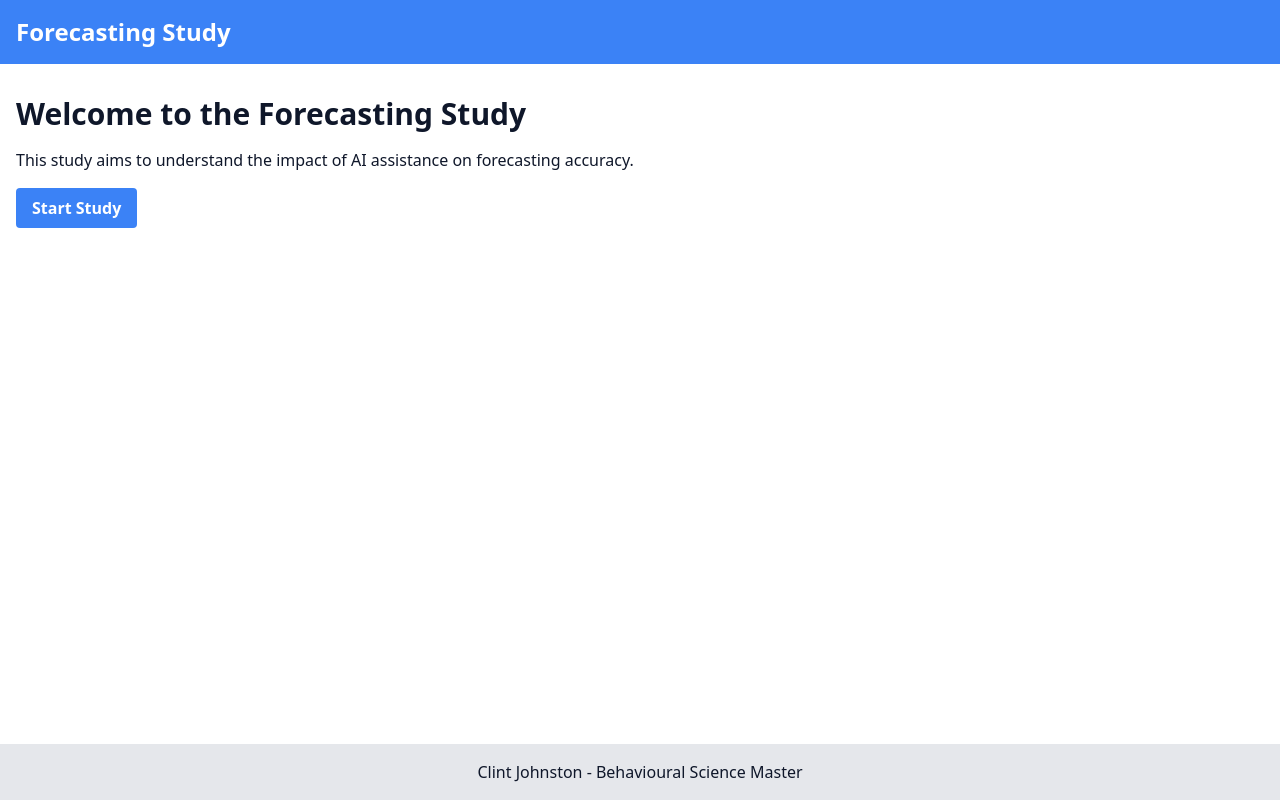
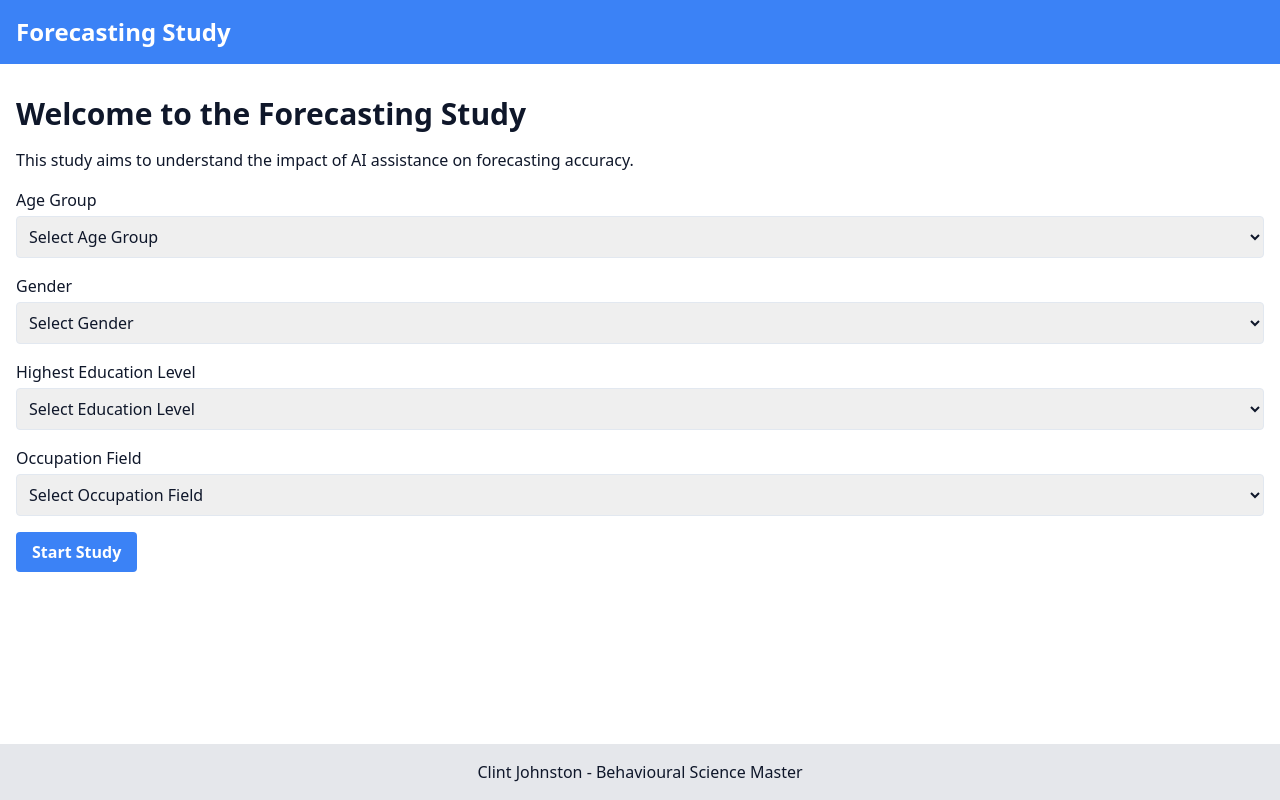
Before and after one commit to h1whelan/AI-Forecasting, a React app in the folder forecasting-react-app/: page / in a window 1280 px wide. Built offline with nearby package versions, Linux system fonts and the light colour scheme; no server answers.

Commit message:
demographic information collection

```diff
--- a/forecasting-react-app/src/pages/Landing.js
+++ b/forecasting-react-app/src/pages/Landing.js
@@ -1,26 +1,118 @@
-import React from 'react';
+import React, { useState } from 'react';
 import { useNavigate } from 'react-router-dom';
 import { v4 as uuidv4 } from 'uuid';
+import { submitDemographics } from '../services/apiService';
 
 const Landing = () => {
   const navigate = useNavigate();
+  const [demographics, setDemographics] = useState({
+    age: '',
+    gender: '',
+    education: '',
+    occupation: '',
+  });
 
-  const startStudy = () => {
+  const handleInputChange = (e) => {
+    setDemographics({ ...demographics, [e.target.name]: e.target.value });
+  };
+
+  const startStudy = async (e) => {
+    e.preventDefault();
     const group = Math.random() < 0.5 ? 'control' : 'study';
-    const userId = uuidv4(); // Generate a unique user ID
+    const userId = uuidv4();
+
+    try {
+      await submitDemographics({ ...demographics, userId });
       navigate('/prediction', { state: { group, userId } });
+    } catch (error) {
+      console.error('Error submitting demographics:', error);
+      // Handle error (e.g., show error message to user)
+    }
   };
 
   return (
     <div className="container mx-auto px-4 py-8">
       <h1 className="text-3xl font-bold mb-4">Welcome to the Forecasting Study</h1>
       <p className="mb-4">This study aims to understand the impact of AI assistance on forecasting accuracy.</p>
+      <form onSubmit={startStudy} className="space-y-4">
+        <div>
+          <label htmlFor="age" className="block mb-1">Age Group</label>
+          <select
+            id="age"
+            name="age"
+            value={demographics.age}
+            onChange={handleInputChange}
+            required
+            className="w-full p-2 border rounded"
+          >
+            <option value="">Select Age Group</option>
+            <option value="18-24">18-24</option>
+            <option value="25-34">25-34</option>
+            <option value="35-44">35-44</option>
+            <option value="45-54">45-54</option>
+            <option value="55+">55+</option>
+          </select>
+        </div>
+        <div>
+          <label htmlFor="gender" className="block mb-1">Gender</label>
+          <select
+            id="gender"
+            name="gender"
+            value={demographics.gender}
+            onChange={handleInputChange}
+            required
+            className="w-full p-2 border rounded"
+          >
+            <option value="">Select Gender</option>
+            <option value="male">Male</option>
+            <option value="female">Female</option>
+            <option value="non-binary">Non-binary</option>
+            <option value="prefer-not-to-say">Prefer not to say</option>
+          </select>
+        </div>
+        <div>
+          <label htmlFor="education" className="block mb-1">Highest Education Level</label>
+          <select
+            id="education"
+            name="education"
+            value={demographics.education}
+            onChange={handleInputChange}
+            required
+            className="w-full p-2 border rounded"
+          >
+            <option value="">Select Education Level</option>
+            <option value="high-school">High School</option>
+            <option value="bachelors">Bachelor's Degree</option>
+            <option value="masters">Master's Degree</option>
+            <option value="doctorate">Doctorate</option>
+            <option value="other">Other</option>
+          </select>
+        </div>
+        <div>
+          <label htmlFor="occupation" className="block mb-1">Occupation Field</label>
+          <select
+            id="occupation"
+            name="occupation"
+            value={demographics.occupation}
+            onChange={handleInputChange}
+            required
+            className="w-full p-2 border rounded"
+          >
+            <option value="">Select Occupation Field</option>
+            <option value="technology">Technology</option>
+            <option value="healthcare">Healthcare</option>
+            <option value="education">Education</option>
+            <option value="finance">Finance</option>
+            <option value="other">Other</option>
+          </select>
+        </div>
         <button
-        onClick={startStudy}
+          type="submit"
           className="bg-blue-500 hover:bg-blue-700 text-white font-bold py-2 px-4 rounded"
         >
           Start Study
         </button>
+      </form>
     </div>
   );
 };
--- a/forecasting-react-app/src/services/apiService.js
+++ b/forecasting-react-app/src/services/apiService.js
@@ -1,6 +1,8 @@
 import axios from 'axios';
 
-const API_URL = '/api';
+const API_URL = process.env.NODE_ENV === 'production'
+  ? '/api'
+  : 'http://localhost:5000/api';
 
 const axiosInstance = axios.create({
   baseURL: API_URL,
@@ -25,6 +27,17 @@ export const submitResponse = async (responseData) => {
   }
 };
 
+export const submitDemographics = async (demographicData) => {
+  try {
+    const response = await axiosInstance.post('/demographics', demographicData);
+    console.log('Demographics submitted:', response.data);
+    return response.data;
+  } catch (error) {
+    console.error('Error submitting demographics:', error);
+    throw error;
+  }
+};
+
 export const getStudyData = async () => {
   try {
     const response = await axiosInstance.get('/study-data');
```
Also changed, not shown: 1 other file (tests, documents, lock files or other folders). Lines whose indentation alone changed are shown as unchanged.
